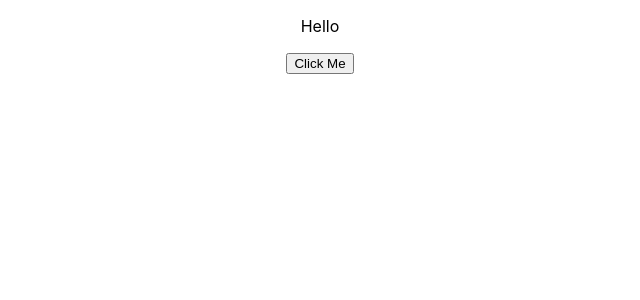
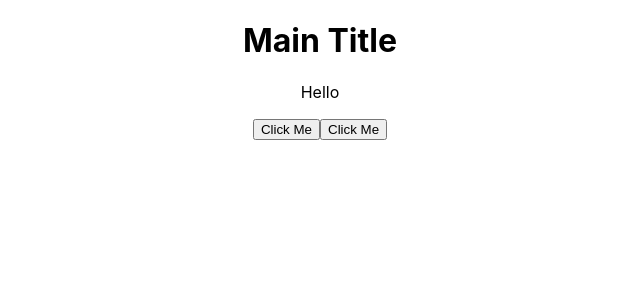
Before and after one commit to klikknpro/react-practices, a React (Create React App) app: page / in a window 1280 px wide. Shown: the top 300 px of the page, without its empty margins (320-960 px from the left). Built offline with nearby package versions, Linux system fonts and the light colour scheme.

Commit message:
Hooks and classes

```diff
--- a/src/App.js
+++ b/src/App.js
@@ -1,5 +1,6 @@
 import "./App.css";
 import ButtonWithClass from "./components/ButtonWithClass"
+// import ButtonWithHooks from "./components/ButtonWithHooks"
 
 // const obj1 = {
 //   key1: "random stuff",
@@ -21,6 +22,7 @@ function App() {
   return (
     <div className="App">
       <ButtonWithClass/>
+      {/* <ButtonWithHooks/> */}
     </div>
   );
 }
--- a/src/components/ButtonWithClass.jsx
+++ b/src/components/ButtonWithClass.jsx
@@ -4,14 +4,17 @@ class ButtonWithClass extends Component {
   constructor () {
     super();
     this.state = {
-      caption: "Hello"
+      greeting: "Hello",
+      title: "Main Title"
     }
   }
   render () {
     return (
       <div>
-        <p>{this.state.caption}</p>
-        <button onClick={ () => this.setState({caption: "Bye"}) }>Click Me</button>
+        <h1>{this.state.title}</h1>
+        <p>{this.state.greeting}</p>
+        <button onClick={ () => this.setState({greeting: "Bye"}) }>Click Me</button>
+        <button onClick={ () => this.setState({title: "Main Title 2"}) }>Click Me</button>
       </div>
     )
   }
```
Also changed, not shown: src/components/ButtonWithHooks.jsx (added, +17 -0 lines).
